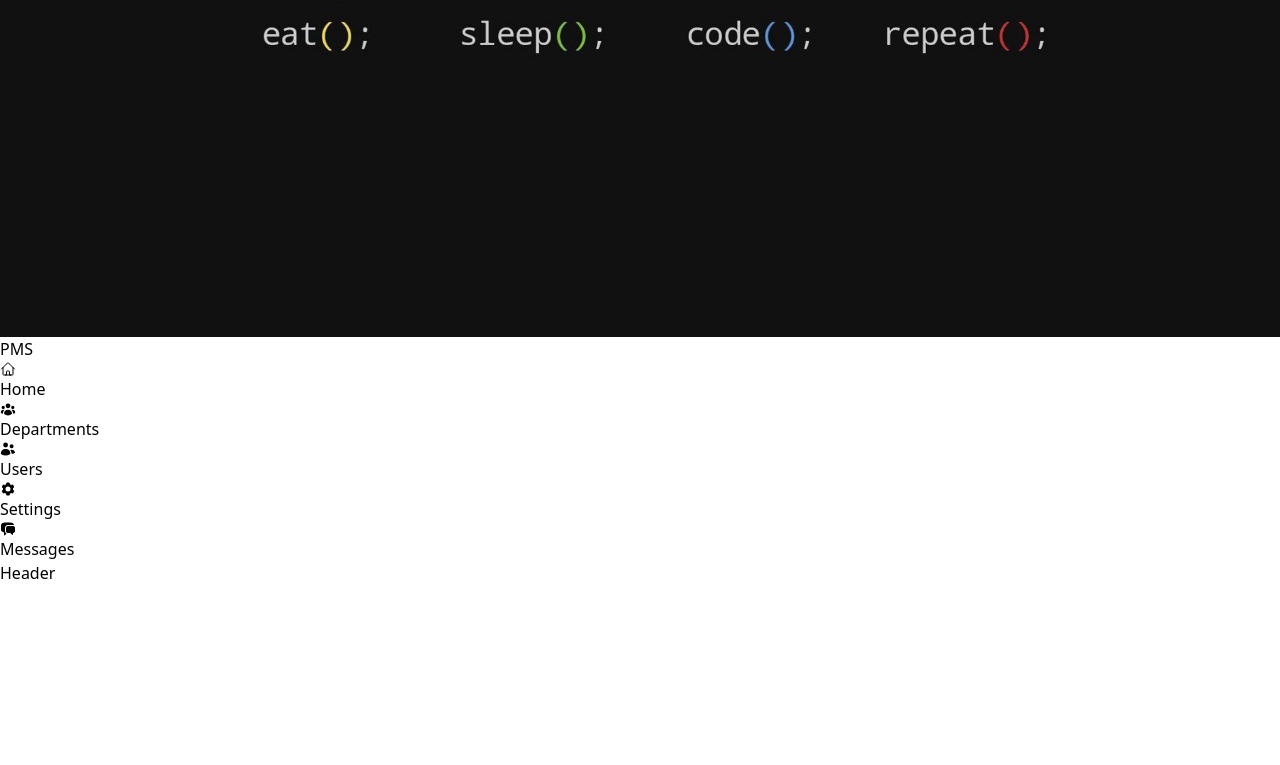
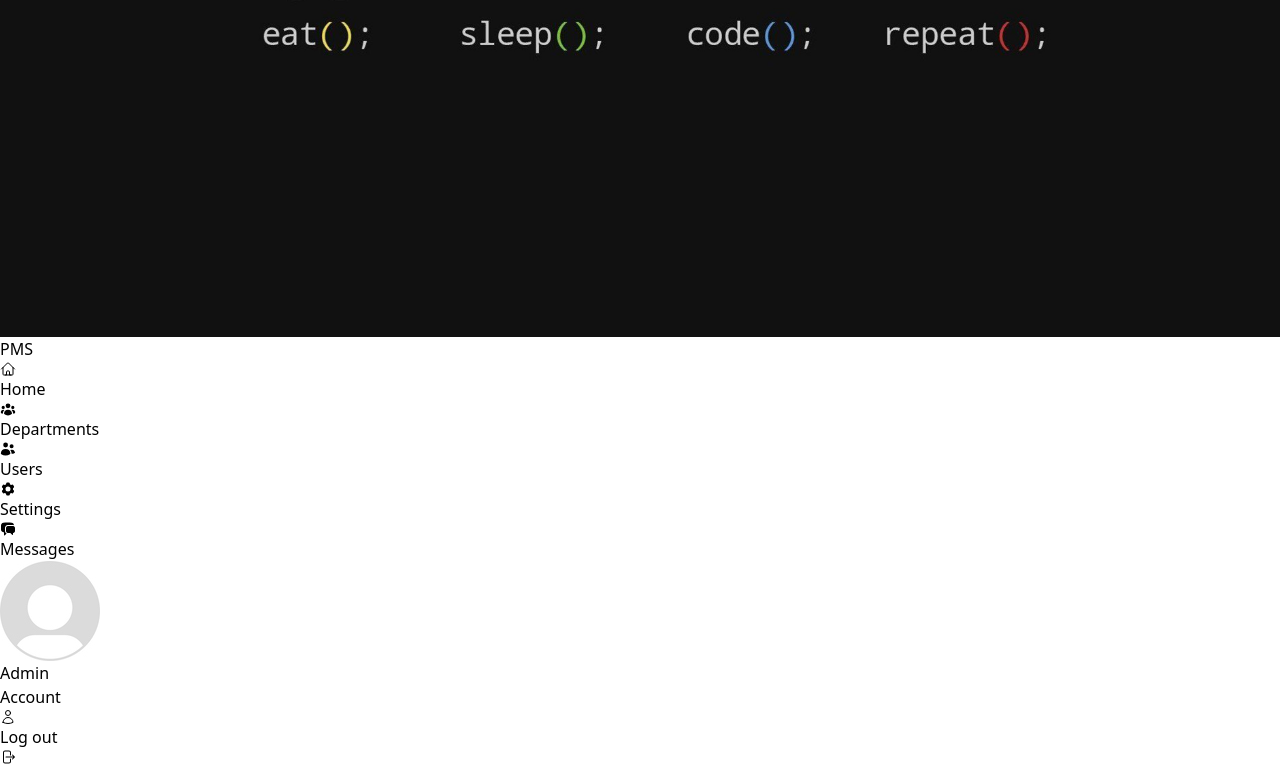
Before and after one commit to rouckay/pmsdev, a React (Vite) app in the folder frontend/: page / in a window 1280 px wide. Shown: the part 378-1143 px from the top of the page. Before the commit the page ends 963 px from the top, so only its background shows below. Built offline with nearby package versions, Linux system fonts and the light colour scheme.

Commit message:
created the the header section of the page

```diff
--- a/frontend/src/App.jsx
+++ b/frontend/src/App.jsx
@@ -9,7 +9,6 @@ import AppLayout from "./components/AppLayout";
 
 function App() {
   return (
-    <main>
     <>
       <BrowserRouter>
         <Routes>
@@ -26,9 +25,6 @@ function App() {
         </Routes>
       </BrowserRouter>
     </>
-      {/* <div className="bg-gray-400">header</div>
-      <div className="bg-yellow-200">Pages</div> */}
-    </main>
   );
 }
 
--- a/frontend/src/components/Header.jsx
+++ b/frontend/src/components/Header.jsx
@@ -1,7 +1,32 @@
+import { HiArrowRightOnRectangle, HiOutlineUser } from "react-icons/hi2";
+
 const Header = () => {
   return (
     <header className="bg-white-100 px-4 py-8 border-b-4 border-gray-100 w-full">
-      Header
+      <div>
+        <ul className="flex gap-6 justify-end">
+          <li className="flex gap-1 items-center hover:text-blue-600 active:text-blue-600">
+            <img
+              src="../src/img/default-user.jpg"
+              alt="User Photo"
+              className="h-[30px] w-[30px] rounded-full"
+            />
+            <span className="text-lg">Admin</span>
+          </li>
+          <li>
+            <button className="flex gap-1 items-center hover:text-blue-600 active:text-blue-600">
+              <span className="text-lg">Account</span>
+              <HiOutlineUser className="h-6 w-6" />
+            </button>
+          </li>
+          <li>
+            <button className="flex gap-1 items-center hover:text-blue-600 active:text-blue-600">
+              <span className="text-lg">Log out</span>
+              <HiArrowRightOnRectangle className="h-6 w-6" />
+            </button>
+          </li>
+        </ul>
+      </div>
     </header>
   );
 };
--- a/frontend/src/components/Sidebar.jsx
+++ b/frontend/src/components/Sidebar.jsx
@@ -8,7 +8,7 @@ import { HiChatBubbleLeftRight } from "react-icons/hi2";
 
 const Sidebar = () => {
   return (
-    <aside className="flex flex-col bg-white-100 px-8 py-8 border-r-2 border-white-100 h-screen gap-y-12">
+    <aside className="flex flex-col bg-white-100 px-8 py-8 border-r-2 border-white-100 h-screen gap-y-8">
       <div className=" flex flex-col items-center gap-2">
         <img
           className="rounded-full h-32 w-32"
```
Also changed, not shown: frontend/src/img/default-user.jpg (added), 1 other file (tests, documents, lock files or other folders). Lines whose indentation alone changed are shown as unchanged.
